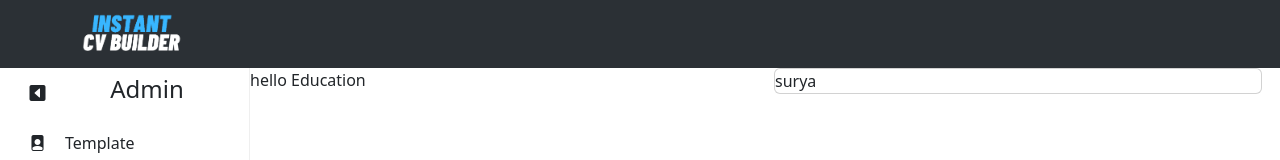
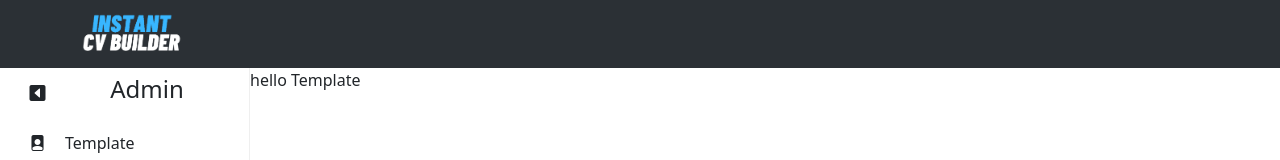
Before and after one commit to surya-sun/cvBuilder, a React (Vite) app: page / in a window 1280 px wide. Shown: the top 160 px of the page. Built offline with nearby package versions, Linux system fonts and the light colour scheme.

Commit message:
Designing template started.

```diff
--- a/src/Components/resume.jsx
+++ b/src/Components/resume.jsx
@@ -1,14 +1,35 @@
 
-import  Card  from "react-bootstrap/Card";
+
 import Container from "react-bootstrap/Container";
+import Row from "react-bootstrap/Row";
+import Col from "react-bootstrap/Col";
+
 
 let Resume = ()=>{
     return(
-        <Container>
-        <Card>
-            surya
-        </Card>
-        </Container>
+        <div className="w-100 h-100 mt-2 ml-4 border border-2 rounded">
+
+
+            {/* header => details */}
+
+            <div className="w-100 p-0 pt-1 bg-dark">
+                {/* name */}
+
+                <p className="text-light text-center display-6 semibold lh-1">Surya Teja </p>
+
+                <p className="text-light mx-4 semibold font-monospace">
+                            <i class="bi bi-telephone-fill"></i> : 8309062031 <br />
+                            <i class="bi bi-envelope-fill"></i> : tejaksurya@gmail.com , suryahk@hotmail.com <br />
+                            <i class="bi bi-houses-fill"></i> : 7-16-6/1 , old Gajuwaka , Gajuwaka , Vizag ,Andhra Pradesh , India-530026 <br />
+                            <i class="bi bi-linkedin"></i> : suryahk@hotmail.com
+                   </p>
+
+
+            </div>
+
+            {/* Summary */}
+
+        </div>
     )
 }
 
--- a/src/Components/sideBar.jsx
+++ b/src/Components/sideBar.jsx
@@ -45,13 +45,16 @@ export default function SideBar_(){
                     }
            </Menu>
           </Sidebar>
-           <div className={` ${width < 850 ? "" : "routes_and_resume_paper"}`}>
+           <div className={`${width < 850 ? "" : "routes_and_resume_paper"}`}>
               <div className="routes" >
                     <Routes>{routes.map((e,index)=> { return <Route key={index} path={e.path} element={<e.element />} /> } )}</Routes>
               </div>
-                <div className={`resume_layout ${width < 850 ? "remove_layout" : ""}`} >
+              {
+                width > 850 &&
+                <div className={`resume_layout ${width < 850 ? "remove_layout" : ""}`}>
                      <Resume />
                 </div>
+              }
            </div>
       </div>
     )
--- a/src/screens/detailes.jsx
+++ b/src/screens/detailes.jsx
@@ -1,7 +1,5 @@
 import React from "react";
 import Form from "react-bootstrap/Form"
-import Row from "react-bootstrap/Row";
-import  Col  from "react-bootstrap/Col";
 import  Container from "react-bootstrap/Container";
 import Heading from "../Components/heading";
 
@@ -12,30 +10,30 @@ function Detailes(){
             <Heading heading="Detailes" />
             <Form>
 
-                <Form.Group className="md-3">
+                <Form.Group className="mb-1">
                     <Form.Label className="small">First Name</Form.Label>
-                   <Form.Control className='w-75' name='FirstName
+                   <Form.Control name='FirstName
                    ' size='sm' type="text" placeholder="First Name"/>
                 </Form.Group>
 
                 <Form.Group className="md-3">
                     <Form.Label className="small">Last Name</Form.Label>
-                   <Form.Control className='w-75'  size='sm' type="text" placeholder="Last Name" />
+                   <Form.Control  size='sm' type="text" placeholder="Last Name" />
                 </Form.Group>
 
                 <Form.Group className="md-3">
                     <Form.Label className="small">Phone Number</Form.Label>
-                   <Form.Control className='w-75'  size='sm' type='phone' placeholder="Phone Number" />
+                   <Form.Control  size='sm' type='phone' placeholder="Phone Number" />
                 </Form.Group>
 
                 <Form.Group className="md-3">
                     <Form.Label className="small">Email</Form.Label>
-                   <Form.Control className='w-75'  size='sm' type='email' placeholder="krishna@example.com" />
+                   <Form.Control  size='sm' type='email' placeholder="krishna@example.com" />
                 </Form.Group>
 
                 <Form.Group className="md-3">
                     <Form.Label className="small">Address</Form.Label>
-                   <Form.Control className='w-75' size='sm'  as='textarea' row={3} placeholder="Vizag-530026 , Andhra Pradesh , India" />
+                   <Form.Control size='sm'  as='textarea' row={3} placeholder="Vizag-530026 , Andhra Pradesh , India" />
                 </Form.Group>
 
             </Form>
--- a/src/screens/template.jsx
+++ b/src/screens/template.jsx
@@ -3,7 +3,7 @@ import React from "react";
 function Template(){
     return(
         <React.Fragment>
-            hello Education
+            hello Template
         </React.Fragment>
     )
 }
```
